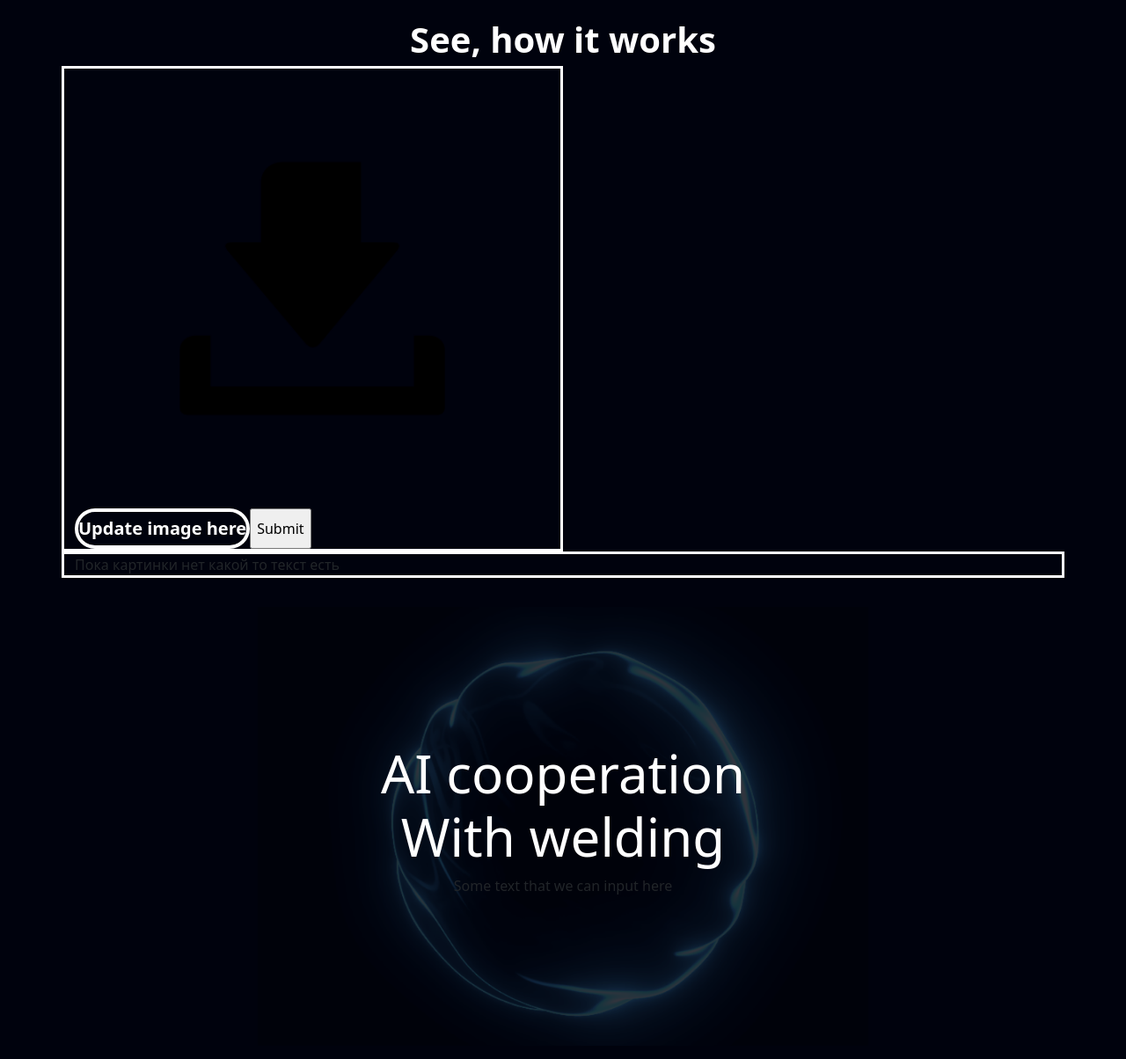
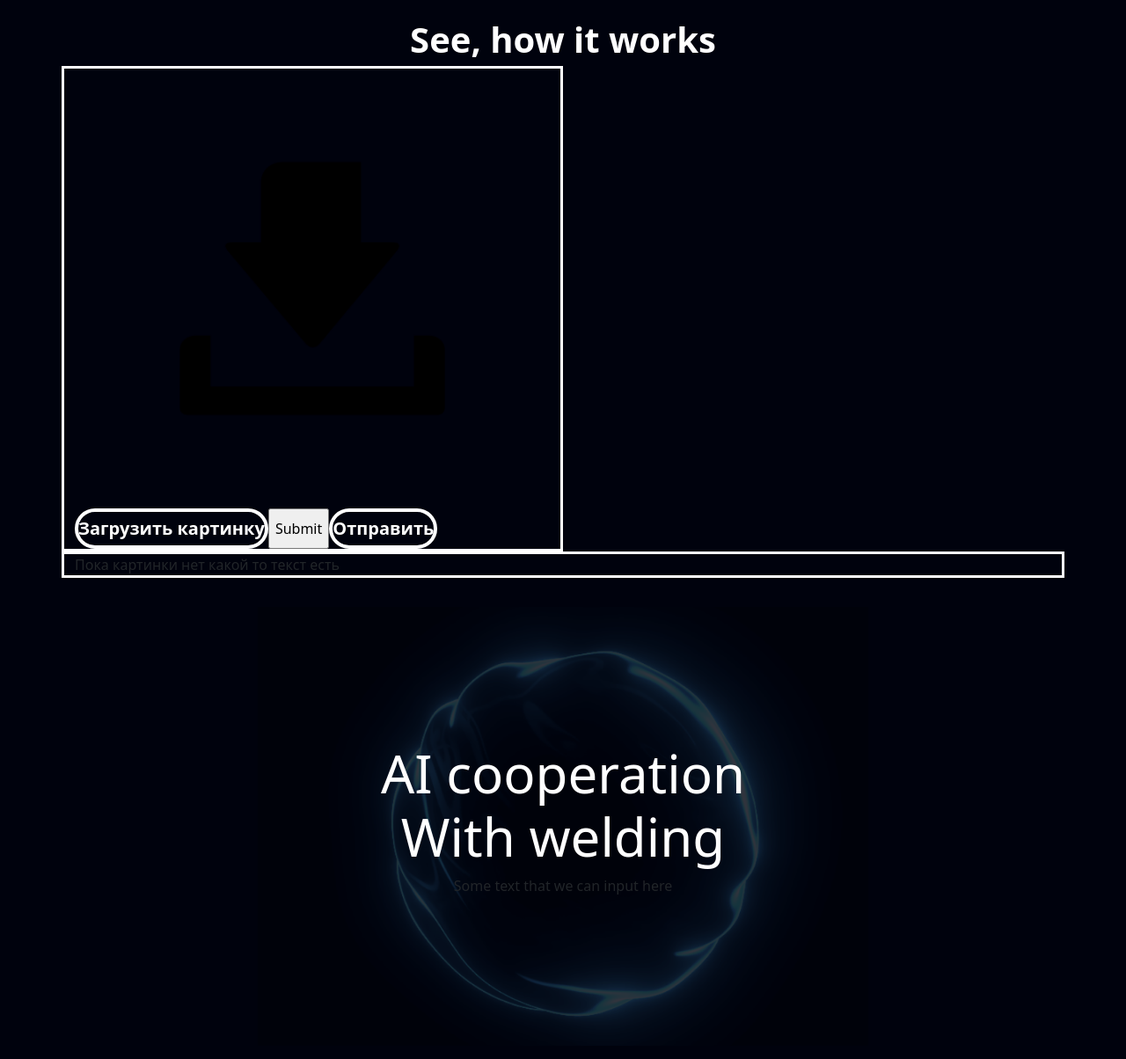
Before and after one commit to allesid/AtomicHack2.0, a Flask app: page / in a window 1280 px wide. Shown: the part 145-1349 px from the top of the page at 88% size. Run offline with Flask 3, Linux system fonts and the light colour scheme; some libraries are stand-ins or nearby versions; some web fonts are replaced.

Commit message:
Update index.html

```diff
--- a/templates/index.html
+++ b/templates/index.html
@@ -47,8 +47,9 @@
                         {% endif %}
                         <form class="form" id="input-form" action="{{ url_for('upload_file') }}" method="POST" enctype="multipart/form-data">
                             <input class="form__input-file" id="form__input-file" name="img" type="file"/>
-                            <label for="form__input-file" class="label-input">Update image here</label>
+                            <label for="form__input-file" class="label-input">Загрузить картинку</label>
                             <input type="submit" class="label-input"/>
+                             <label for="label-input" class="label-input">Отправить</label>
                         </form>
                     </div>
                     {% if dashboard_json %}
```
